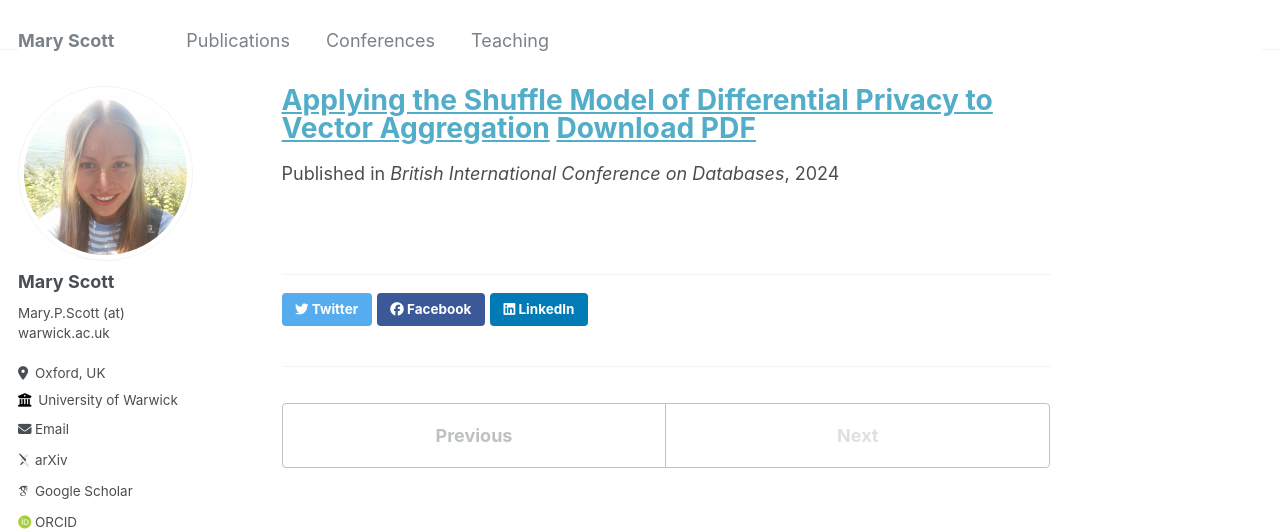
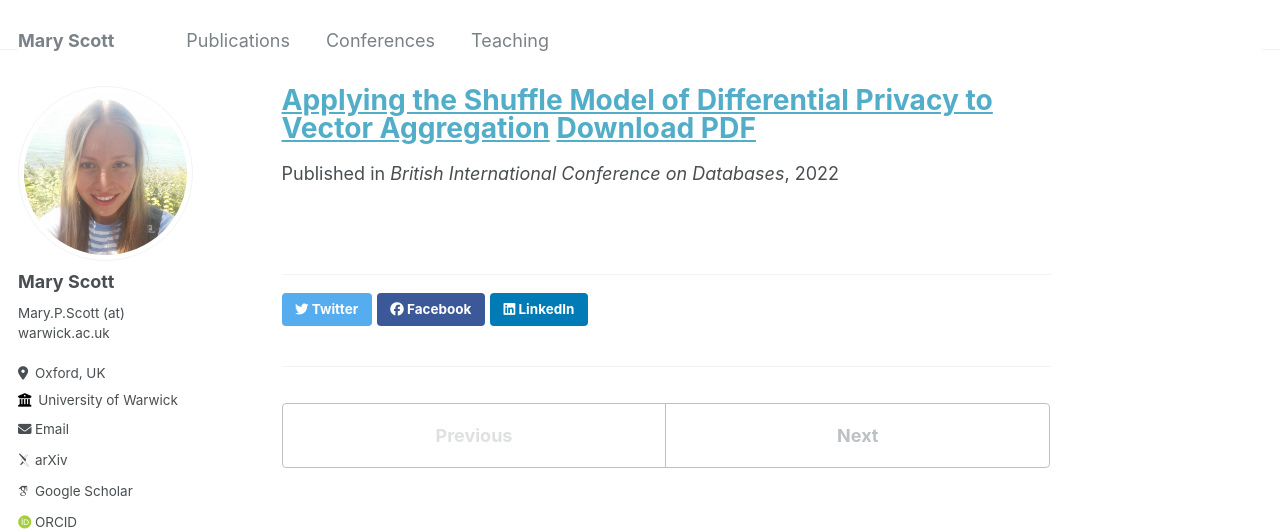
Before and after one commit to mary-python/mary-python.github.io, a Jekyll site: the page built from _publications/2022-applying.md, in a window 1280 px wide. Shown: the top 531 px of the page. Built offline with Jekyll 4.4.1, drawn with Linux system fonts in a browser that asks for light colours; some web fonts are replaced.

Commit message:
Update 2022-applying.md

```diff
--- a/_publications/2022-applying.md
+++ b/_publications/2022-applying.md
@@ -1,5 +1,6 @@
 ---
 title: "[Applying the Shuffle Model of Differential Privacy to Vector Aggregation](https://arxiv.org/abs/2112.05464) [Download PDF](/files/2112.05464v3.pdf)"
 collection: publications
+date: 2022-01-01
 venue: 'British International Conference on Databases'
 ---
```
